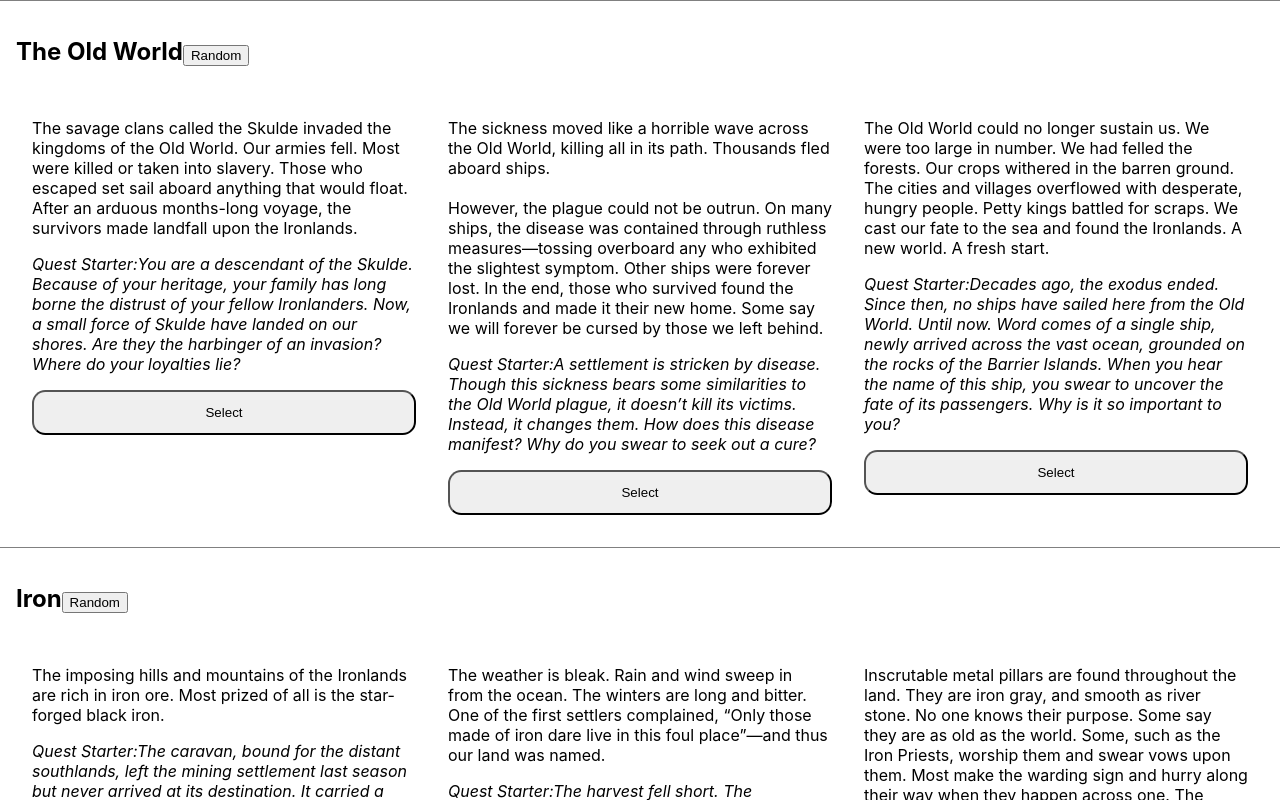
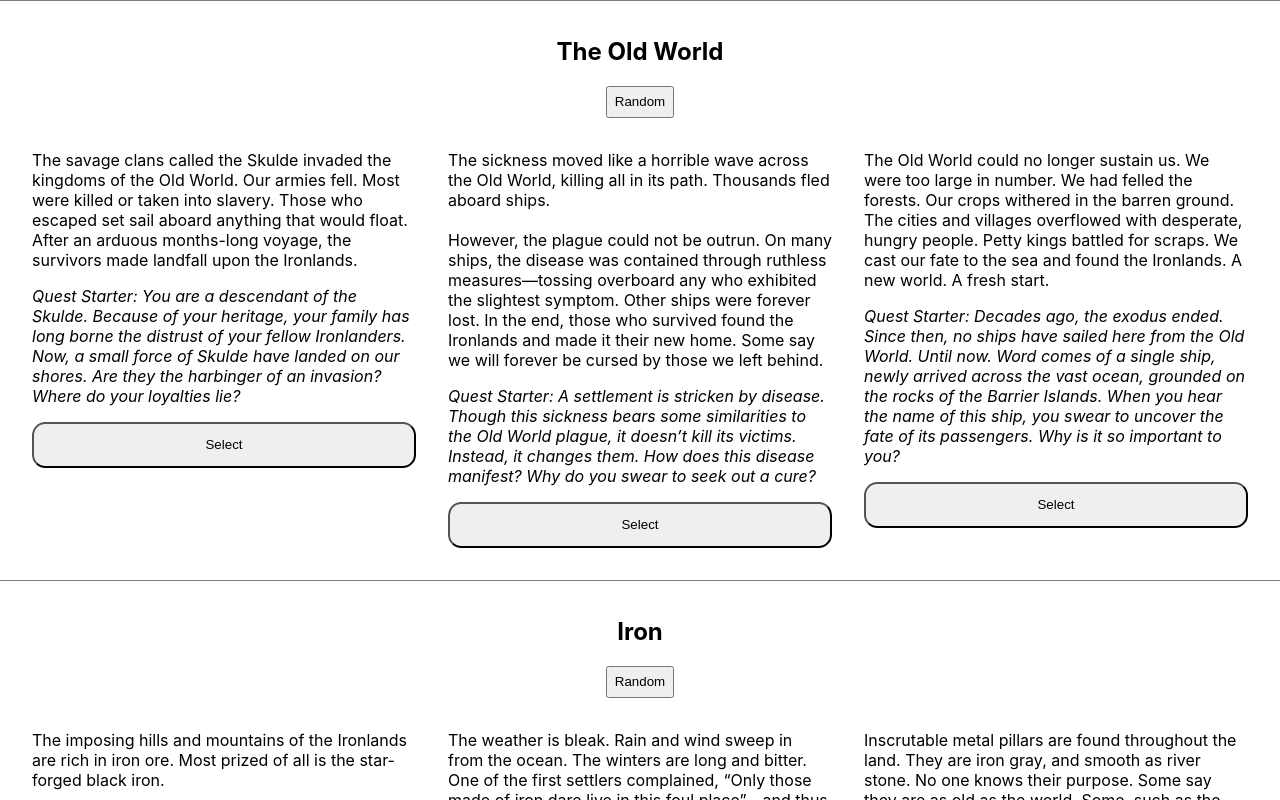
Before and after one commit to edbrannin/ironsworn-world-truths, a React (Create React App) app: page / in a window 1280 px wide. Shown: the top 800 px of the page. Built offline with nearby package versions, Linux system fonts and the light colour scheme.

Commit message:
Add drop-shadows, center things, print styles

```diff
--- a/src/TruthCategory.js
+++ b/src/TruthCategory.js
@@ -1,3 +1,4 @@
+import { useState } from 'react';
 import styled from 'styled-components';
 
 const Choices = styled.ol`
@@ -19,57 +20,110 @@ const SelectButton = styled.button`
   width: 100%;
   padding: 1em;
   border-radius: 1em;
+  @media print {
+    display: none;
+  }
+`;
+
+const CategoryName = styled.h2`
+  text-align: center;
 `;
 
 const Description = styled.p`
   white-space: pre-wrap;
 `;
 
-const QuestStarter = styled.p`
+const QuestStarterStyle = styled.p`
   white-space: pre-wrap;
   font-style: italic;
   ::before {
-    content: "Quest Starter:";
+    content: "Quest Starter: ";
   };
 `;
+
+const HiddenQuestStarter = styled.p`
+  font-style: italic;
+  @media print {
+    display: none;
+  }
+`;
+
+const QuestStarter = ({ children }) => {
+  const [ show, setShow ] = useState(true);
+  if (show) {
+    return (
+      <QuestStarterStyle onClick={() => setShow(false)}>{children}</QuestStarterStyle>
+    )
+  }
+  return (
+    <HiddenQuestStarter onClick={() => setShow(true)}>Show quest starter</HiddenQuestStarter>
+  )
+}
 
 const Wrapper = styled.div`
   padding: 1em;
   border-top: 1px solid gray;
+  @media print {
+    page-break-inside: avoid;
+  }
+`;
+
+const ResetButton = styled.button`
+  display: block;
+  padding: 0.5em;
+  margin-left: auto;
+  margin-right: auto;
+  @media print {
+    display: none;
+  }
+`;
+
+const SelectedWrapper = styled.div`
+  padding: 1em;
+  border-top: 1px solid gray;
+  max-width: 60em;
+  margin-left: auto;
+  margin-right: auto;
+  box-shadow: 0 0 1em grey;
+  @media print {
+    box-shadow: none;
+    max-width: none;
+    page-break-inside: avoid;
+  }
 `;
 
 
 const TruthCategory = ({ name, options, choice, setChoice }) => {
   if (choice !== undefined && options[choice]) {
     return (
-      <Wrapper>
-        <h2 id={name}>
+      <SelectedWrapper>
+        <CategoryName id={name}>
           {name}
-          <button onClick={() => setChoice(undefined)}>Reset</button>
-        </h2>
+        </CategoryName>
         <Description>{options[choice].description}</Description>
         <QuestStarter>{options[choice].questStarter}</QuestStarter>
-      </Wrapper>
+        <ResetButton onClick={() => setChoice(undefined)}>Reset</ResetButton>
+      </SelectedWrapper>
     )
   }
   if (choice) {
     // Other
     return (
-      <Wrapper>
-        <h2 id={name}>
+      <SelectedWrapper>
+        <CategoryName id={name}>
           {name}
-          <button onClick={() => setChoice(undefined)}>Reset</button>
-        </h2>
+        </CategoryName>
+        <ResetButton onClick={() => setChoice(undefined)}>Reset</ResetButton>
         <Description>{choice}</Description>
-      </Wrapper>
+      </SelectedWrapper>
     )
   }
   return (
     <Wrapper>
-      <h2>
+      <CategoryName>
         {name}
-        <button onClick={() => setChoice(Math.floor(Math.random() * options.length))}>Random</button>
-      </h2>
+      </CategoryName>
+      <ResetButton onClick={() => setChoice(Math.floor(Math.random() * options.length))}>Random</ResetButton>
       <Choices>
         {options.map(({ description, questStarter }, index) => (
           <Choice key={index}>
```
